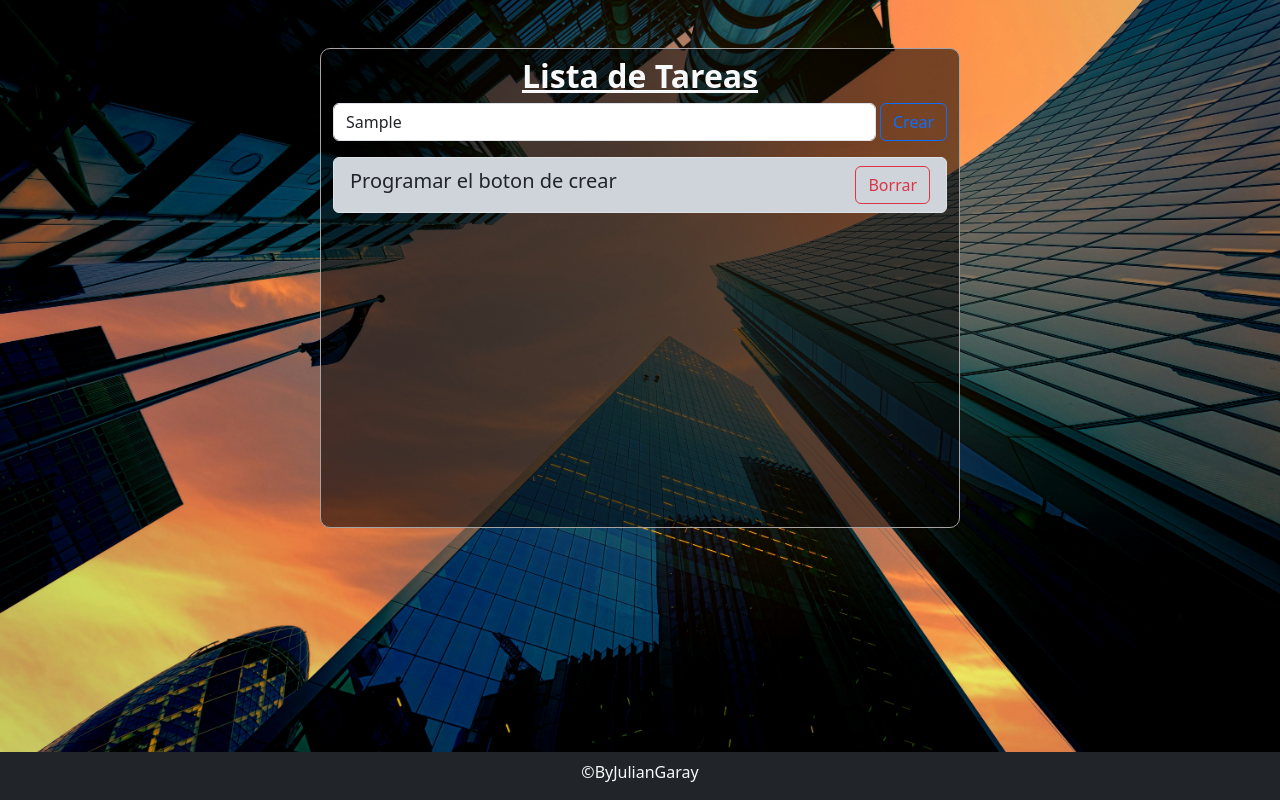
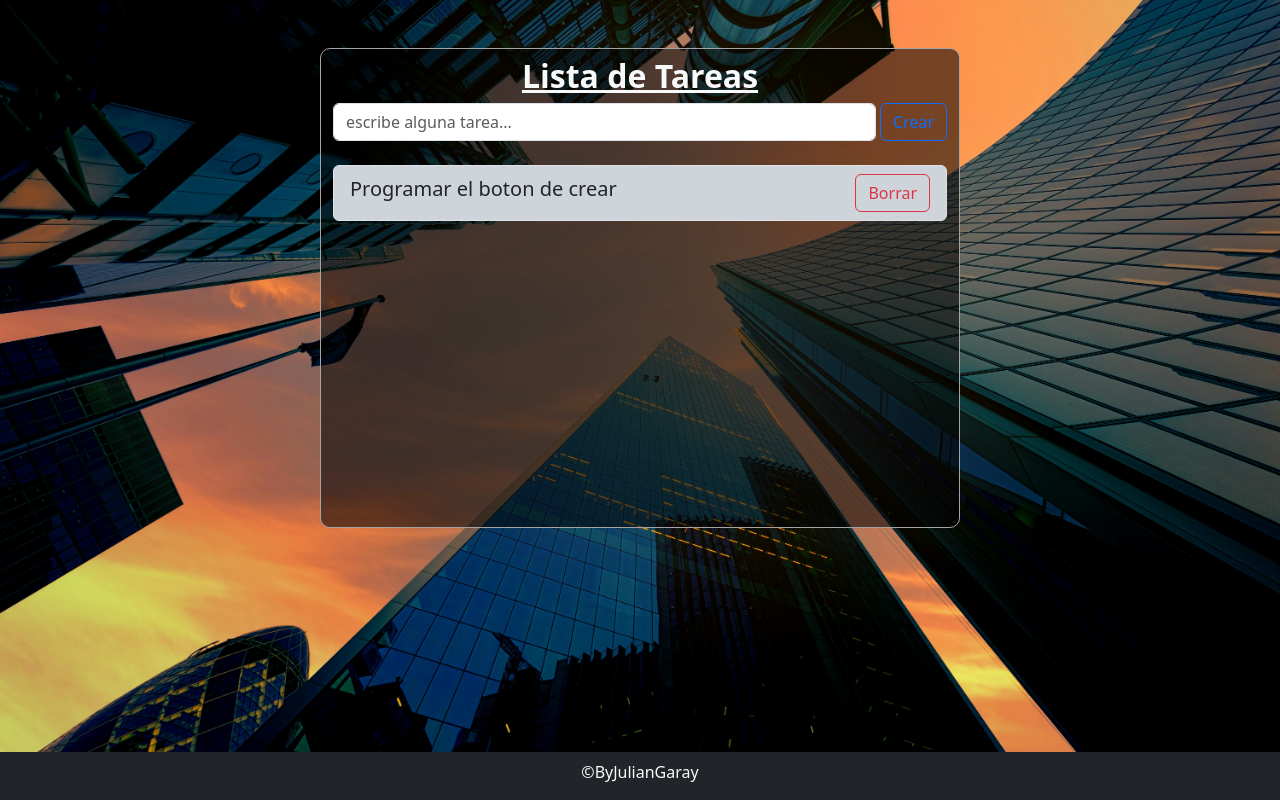
Before and after one commit to JulianGr16/ListaDeTareas-React, a React (Vite) app: page / in a window 1280 px wide. Both pictures are taken after typing "Sample" into the empty fields and a click on the button "Crear". Built offline with nearby package versions, Linux system fonts and the light colour scheme.

Commit message:
realizamos el envio de props, cargamos las nuevas tareas al state y una vez agregada la tarea se limpia el formulario

```diff
--- a/src/components/FormularioTareas.jsx
+++ b/src/components/FormularioTareas.jsx
@@ -3,12 +3,19 @@ import Button from "react-bootstrap/Button";
 import Form from "react-bootstrap/Form";
 import ListaTareas from "./ListaTareas";
 import { useForm } from "react-hook-form";
+import { useState } from "react";
 
 const FormularioTareas = () => {
-  const { register, handleSubmit, formState: { errors } } = useForm();
+  const { register, handleSubmit, formState: { errors }, reset } = useForm();
+
+  const [arrayTareas, setArrayTareas] = useState([])
 
   const onSubmit = (data) =>{
-    console.log(data)
+    console.log(data.tarea)
+    //guardar la tarea en un estado
+    setArrayTareas([...arrayTareas, data.tarea])
+    //limpiar el formulario
+    reset();
   }
 
   return (
@@ -16,17 +23,25 @@ const FormularioTareas = () => {
       <Form onSubmit={handleSubmit(onSubmit)}>
         <Form.Group className="mb-3 d-flex" controlId="formBasicEmail">
           <Form.Control type="text" placeholder="escribe alguna tarea..." className="me-1" {...register('tarea', {
-            required: "Debes ingresar una tarea antes de crear"
+            required: "Debes ingresar una tarea antes de crear",
+            minLength: {
+              value: 6,
+              message : "la tarea debe tener como minimo 6 caracteres"
+            },
+            maxLength:{
+              value:25,
+              message: "la tarea debe tener como maximo 25 caracteres"
+            }
           })}/>
           <Button variant="outline-primary" type="submit">
           Crear
         </Button>
         </Form.Group>
-        <Form.Text className="text-danger">
+        <Form.Text className="text-danger ">
         {errors.tarea?.message}
       </Form.Text>
       </Form>
-      <ListaTareas></ListaTareas>
+      <ListaTareas arrayTareas={arrayTareas}></ListaTareas>
     </section>
   );
 };
--- a/src/components/ItemTarea.jsx
+++ b/src/components/ItemTarea.jsx
@@ -1,7 +1,7 @@
 import { Button, ListGroup  } from "react-bootstrap";
 const ItemTarea = () => {
     return (
-            <ListGroup.Item className="bg-dark-subtle text-dark fs-5 fw-lighter d-flex justify-content-between">Programar el boton de crear <Button variant="outline-danger" className="btn-borrar">Borrar</Button></ListGroup.Item>
+            <ListGroup.Item className="bg-dark-subtle text-dark fs-5 fw-lighter d-flex justify-content-between mt-2">Programar el boton de crear <Button variant="outline-danger" className="btn-borrar">Borrar</Button></ListGroup.Item>
     );
 };
 
--- a/src/components/ListaTareas.jsx
+++ b/src/components/ListaTareas.jsx
@@ -1,11 +1,11 @@
 import { ListGroup } from "react-bootstrap";
 import ItemTarea from "./ItemTarea";
 
-const ListaTareas = () => {
+const ListaTareas = ({arrayTareas}) => {
   return (
     <div>
       <ListGroup>
-        <ItemTarea></ItemTarea>
+        {arrayTareas.map((tarea, indice)=> <ItemTarea key={indice} tarea={tarea}></ItemTarea>)}
       </ListGroup>
     </div>
   );
```
